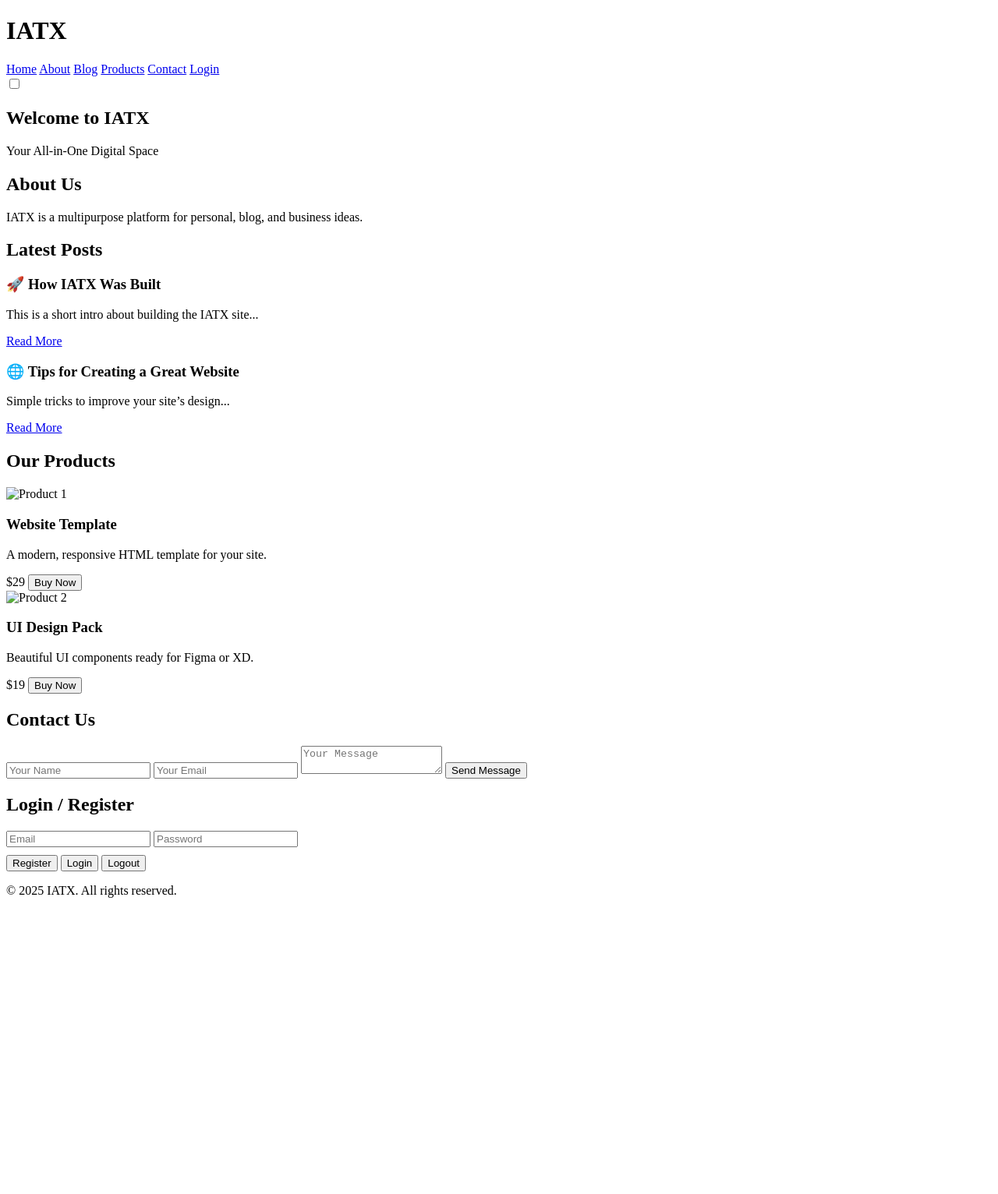
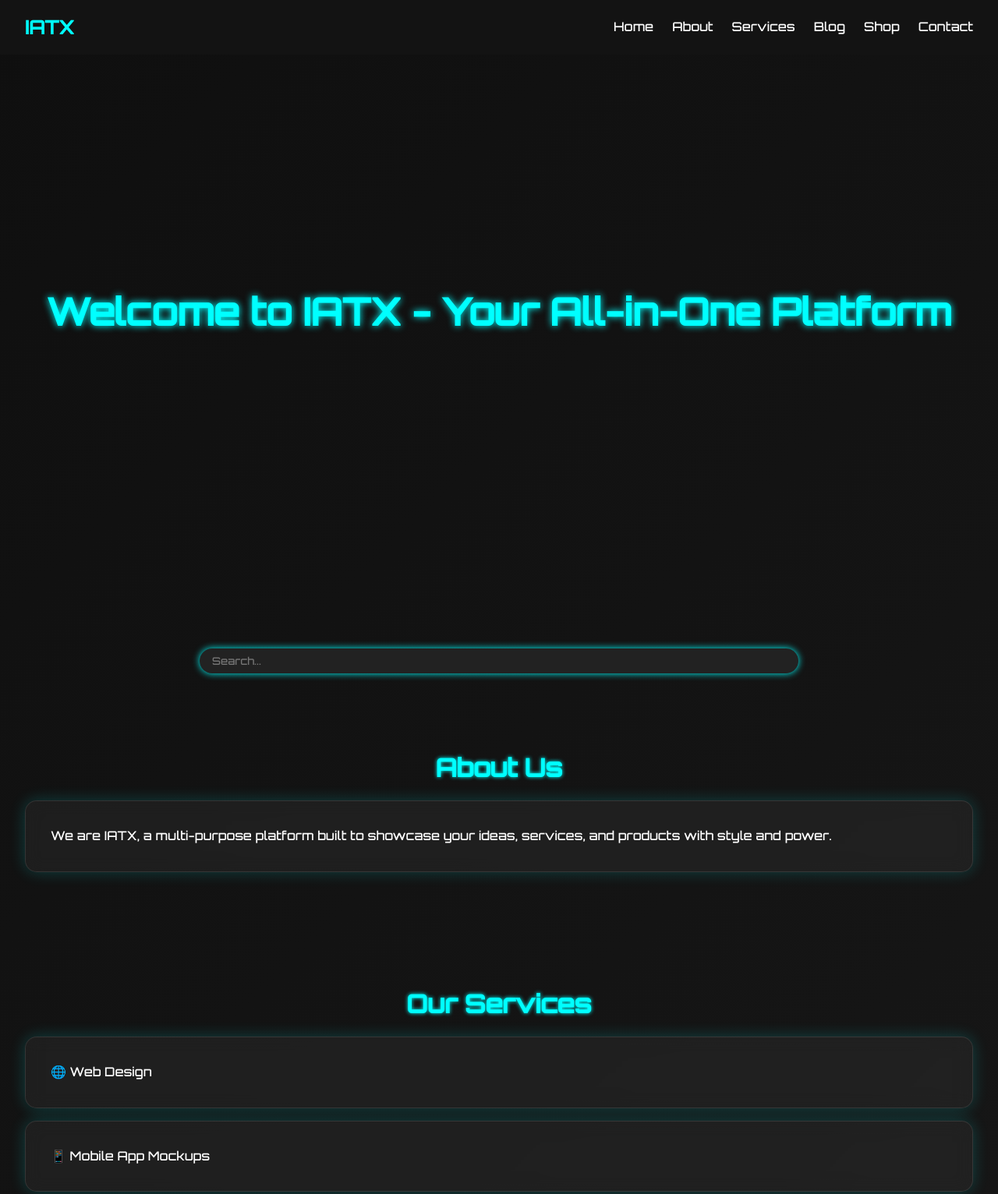
Before and after one commit to imtiazahmedtachin/IATX, a plain HTML site: page index.html in a window 1280 px wide. Shown: the top 1532 px of the page at 78% size. Before the commit the page ends 1168 px from the top, so only its background shows below. Drawn offline with Linux system fonts and the light colour scheme.

Commit message:
Add files via upload

```diff
--- a/index.html
+++ b/index.html
@@ -1,114 +1,163 @@
 <!DOCTYPE html>
 <html lang="en">
 <head>
-  <meta charset="UTF-8">
-  <meta name="viewport" content="width=device-width, initial-scale=1">
-  <title>IATX | All-in-One</title>
-  <link rel="stylesheet" href="style.css">
-  <script src="script.js" defer></script>
+  <meta charset="UTF-8" />
+  <meta name="viewport" content="width=device-width, initial-scale=1.0" />
+  <title>IATX - Home</title>
+  <link href="https://fonts.googleapis.com/css2?family=Orbitron:wght@500&display=swap" rel="stylesheet">
+  <style>
+    * {
+      margin: 0;
+      padding: 0;
+      box-sizing: border-box;
+      font-family: 'Orbitron', sans-serif;
+    }
+    body {
+      background: linear-gradient(135deg, #0f0f0f, #1a1a1a);
+      color: white;
+      line-height: 1.6;
+    }
+    nav {
+      position: fixed;
+      top: 0;
+      width: 100%;
+      background: rgba(20, 20, 20, 0.9);
+      backdrop-filter: blur(10px);
+      display: flex;
+      justify-content: space-between;
+      align-items: center;
+      padding: 1rem 2rem;
+      z-index: 1000;
+    }
+    nav h1 {
+      color: #0ff;
+    }
+    nav ul {
+      list-style: none;
+      display: flex;
+      gap: 1.5rem;
+    }
+    nav ul li a {
+      color: white;
+      text-decoration: none;
+      transition: color 0.3s;
+    }
+    nav ul li a:hover {
+      color: #0ff;
+    }
+    .hero {
+      height: 100vh;
+      display: flex;
+      align-items: center;
+      justify-content: center;
+      text-align: center;
+      padding: 0 2rem;
+    }
+    .hero h2 {
+      font-size: 3rem;
+      color: #0ff;
+      text-shadow: 0 0 10px #0ff;
+    }
+    section {
+      padding: 4rem 2rem;
+    }
+    .glass-card {
+      background: rgba(255, 255, 255, 0.05);
+      border: 1px solid rgba(255, 255, 255, 0.1);
+      border-radius: 15px;
+      padding: 2rem;
+      margin: 1rem 0;
+      backdrop-filter: blur(10px);
+      box-shadow: 0 0 20px rgba(0, 255, 255, 0.2);
+    }
+    .section-title {
+      font-size: 2rem;
+      margin-bottom: 1rem;
+      color: #0ff;
+      text-align: center;
+      text-shadow: 0 0 5px #0ff;
+    }
+    .search-bar {
+      margin: 2rem auto;
+      display: flex;
+      justify-content: center;
+    }
+    .search-bar input {
+      padding: 0.5rem 1rem;
+      width: 60%;
+      border: none;
+      border-radius: 25px;
+      outline: none;
+      background: #222;
+      color: white;
+      box-shadow: 0 0 10px #0ff;
+    }
+    footer {
+      padding: 2rem;
+      text-align: center;
+      border-top: 1px solid #333;
+    }
+  </style>
 </head>
 <body>
-  <header class="fade-in">
+  <nav>
     <h1>IATX</h1>
-    <nav>
-      <a href="#home">Home</a>
-      <a href="#about">About</a>
-      <a href="#blog">Blog</a>
-      <a href="#products">Products</a>
-      <a href="#contact">Contact</a>
-      <a href="#auth">Login</a>
-    </nav>
-    <div class="theme-toggle">
-      <label class="switch">
-        <input type="checkbox" id="toggle-theme">
-        <span class="slider"></span>
-      </label>
-    </div>
-  </header>
+    <ul>
+      <li><a href="#home">Home</a></li>
+      <li><a href="#about">About</a></li>
+      <li><a href="#services">Services</a></li>
+      <li><a href="#blog">Blog</a></li>
+      <li><a href="#shop">Shop</a></li>
+      <li><a href="#contact">Contact</a></li>
+    </ul>
+  </nav>
 
-  <section id="home" class="section hero fade-in">
-    <h2>Welcome to IATX</h2>
-    <p>Your All-in-One Digital Space</p>
+  <div class="hero" id="home">
+    <h2>Welcome to IATX - Your All-in-One Platform</h2>
+  </div>
+
+  <div class="search-bar">
+    <input type="text" placeholder="Search..." />
+  </div>
+
+  <section id="about">
+    <h3 class="section-title">About Us</h3>
+    <div class="glass-card">We are IATX, a multi-purpose platform built to showcase your ideas, services, and products with style and power.</div>
   </section>
 
-  <section id="about" class="section fade-in">
-    <h2>About Us</h2>
-    <p>IATX is a multipurpose platform for personal, blog, and business ideas.</p>
+  <section id="services">
+    <h3 class="section-title">Our Services</h3>
+    <div class="glass-card">🌐 Web Design</div>
+    <div class="glass-card">📱 Mobile App Mockups</div>
+    <div class="glass-card">🎨 Branding & Graphics</div>
   </section>
 
-  <section id="blog" class="section fade-in">
-    <h2>Latest Posts</h2>
-    <div class="blog-preview">
-      <div class="blog-card">
-        <h3>🚀 How IATX Was Built</h3>
-        <p>This is a short intro about building the IATX site...</p>
-        <a href="blog.html#post1">Read More</a>
-      </div>
-      <div class="blog-card">
-        <h3>🌐 Tips for Creating a Great Website</h3>
-        <p>Simple tricks to improve your site’s design...</p>
-        <a href="blog.html#post2">Read More</a>
-      </div>
+  <section id="blog">
+    <h3 class="section-title">Latest Blog Posts</h3>
+    <div class="glass-card">🔹 How to Build a Brand in 2025</div>
+    <div class="glass-card">🔹 Dark Theme Design Trends</div>
+  </section>
+
+  <section id="shop">
+    <h3 class="section-title">Our Products</h3>
+    <div class="glass-card">🛍️ Neon UI Kit</div>
+    <div class="glass-card">🛍️ Dark Mode Template</div>
+  </section>
+
+  <section id="contact">
+    <h3 class="section-title">Contact Us</h3>
+    <div class="glass-card">
+      <form>
+        <input type="text" placeholder="Your Name" required style="width: 100%; padding: 0.5rem; margin-bottom: 1rem; background: #111; color: white; border: 1px solid #333; border-radius: 10px;">
+        <input type="email" placeholder="Your Email" required style="width: 100%; padding: 0.5rem; margin-bottom: 1rem; background: #111; color: white; border: 1px solid #333; border-radius: 10px;">
+        <textarea placeholder="Message" rows="5" style="width: 100%; padding: 0.5rem; background: #111; color: white; border: 1px solid #333; border-radius: 10px;"></textarea>
+        <button type="submit" style="margin-top: 1rem; padding: 0.5rem 2rem; background: #0ff; border: none; border-radius: 25px; color: black; font-weight: bold; cursor: pointer;">Send</button>
+      </form>
     </div>
   </section>
 
-  <section id="products" class="section fade-in">
-    <h2>Our Products</h2>
-    <div class="product-grid">
-      <div class="product-card">
-        <img src="images/product1.jpg" alt="Product 1">
-        <h3>Website Template</h3>
-        <p>A modern, responsive HTML template for your site.</p>
-        <span>$29</span>
-        <button>Buy Now</button>
-      </div>
-      <div class="product-card">
-        <img src="images/product2.jpg" alt="Product 2">
-        <h3>UI Design Pack</h3>
-        <p>Beautiful UI components ready for Figma or XD.</p>
-        <span>$19</span>
-        <button>Buy Now</button>
-      </div>
-    </div>
-  </section>
-
-  <section id="contact" class="section fade-in">
-    <h2>Contact Us</h2>
-    <form action="https://formspree.io/f/YOUR_FORMSPREE_ID" method="POST">
-      <input type="text" name="name" placeholder="Your Name" required>
-      <input type="email" name="email" placeholder="Your Email" required>
-      <textarea name="message" placeholder="Your Message" required></textarea>
-      <button type="submit">Send Message</button>
-    </form>
-  </section>
-
-  <section id="auth" class="section fade-in">
-    <h2>Login / Register</h2>
-    <input type="email" id="email" placeholder="Email">
-    <input type="password" id="password" placeholder="Password">
-    <div style="margin: 10px 0;">
-      <button onclick="register()">Register</button>
-      <button onclick="login()">Login</button>
-      <button onclick="logout()">Logout</button>
-    </div>
-    <p id="user-info"></p>
-  </section>
-
-  <footer class="fade-in">
+  <footer>
     <p>&copy; 2025 IATX. All rights reserved.</p>
   </footer>
-
-  <!-- Firebase SDKs -->
-  <script src="https://www.gstatic.com/firebasejs/9.6.11/firebase-app.js"></script>
-  <script src="https://www.gstatic.com/firebasejs/9.6.11/firebase-auth.js"></script>
-  <script>
-    const firebaseConfig = {
-      apiKey: "YOUR_API_KEY",
-      authDomain: "YOUR_PROJECT_ID.firebaseapp.com",
-      projectId: "YOUR_PROJECT_ID",
-      appId: "YOUR_APP_ID"
-    };
-    firebase.initializeApp(firebaseConfig);
-  </script>
 </body>
 </html>
```
